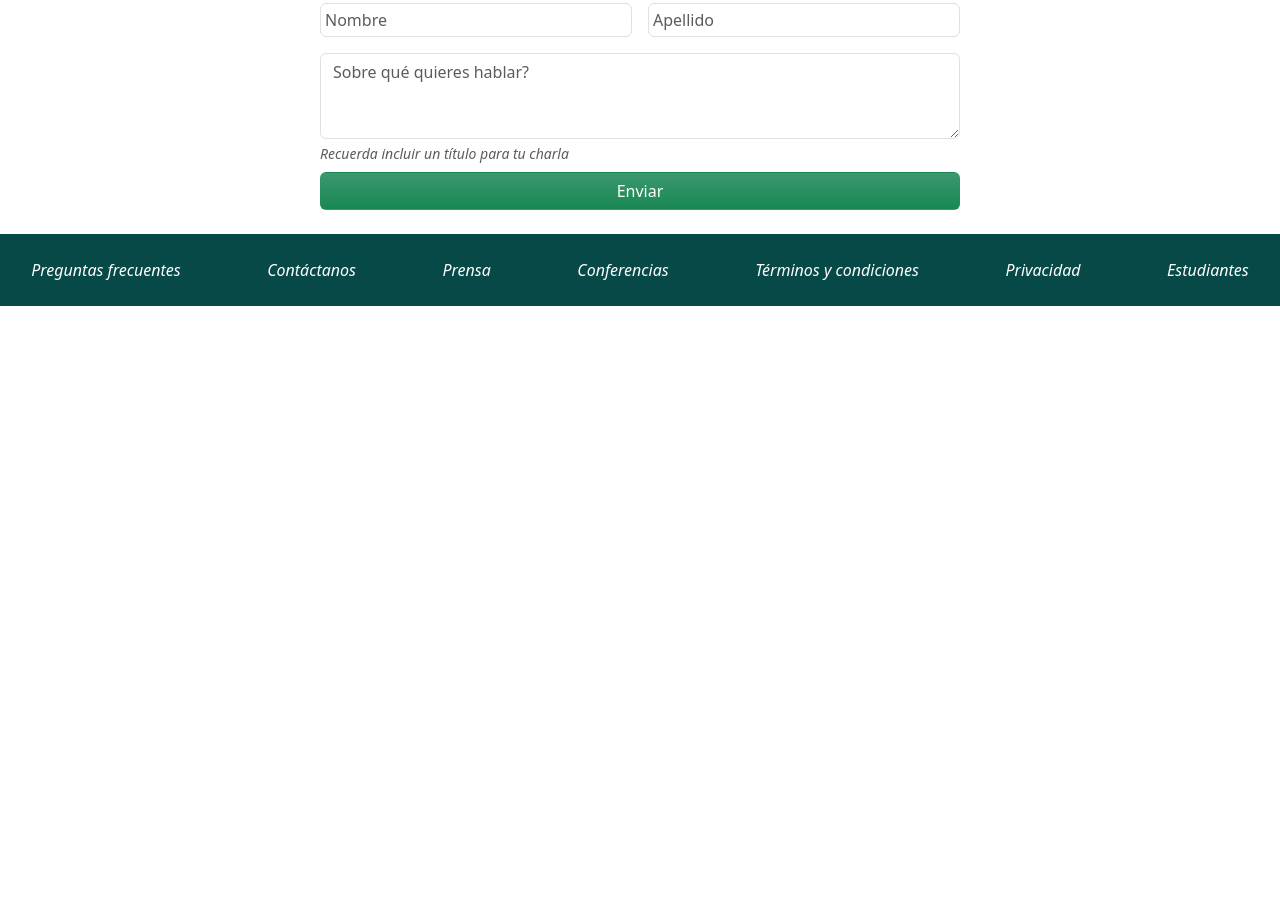
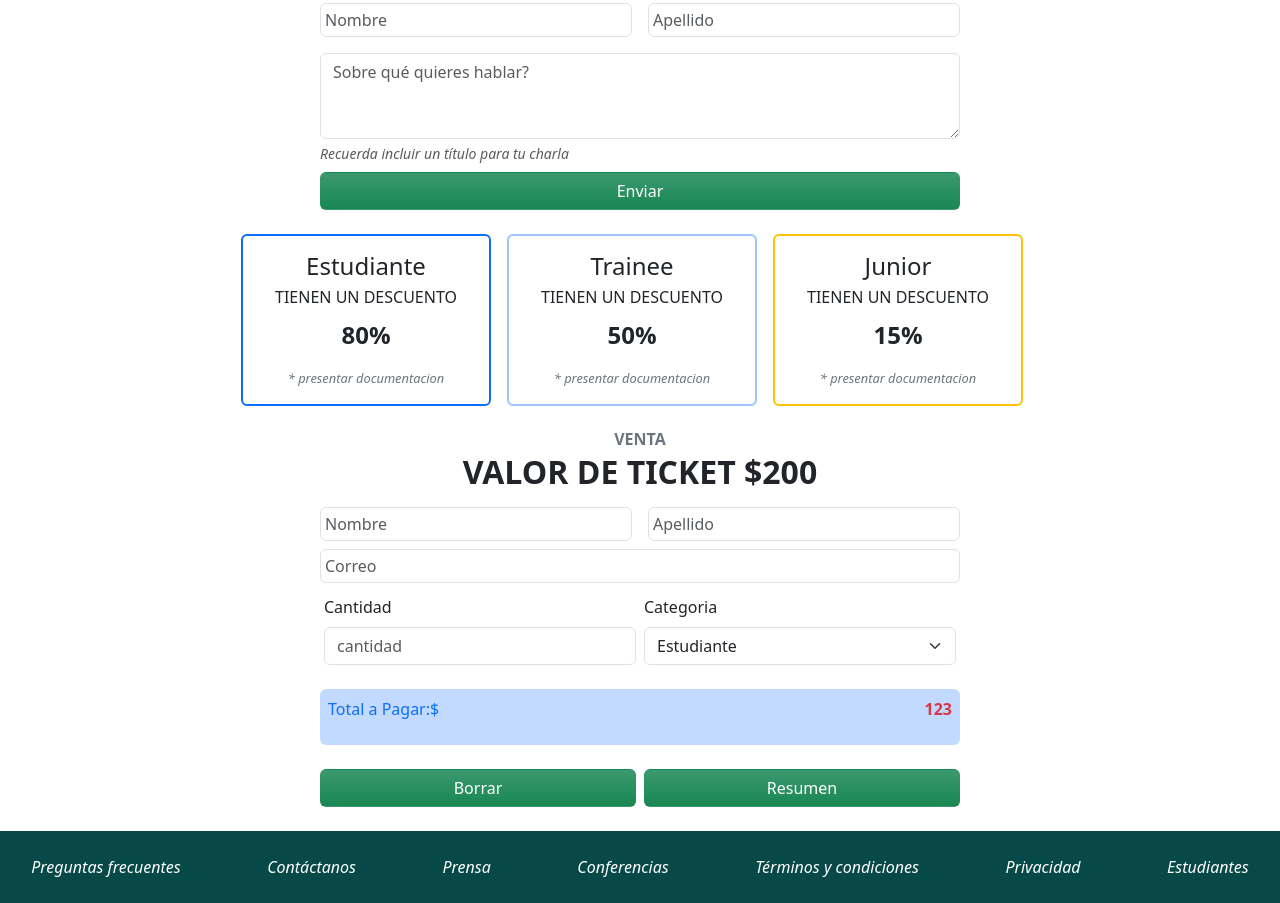
Before and after one commit to duarteandresj/Tp-, a plain HTML site: page index.html in a window 1280 px wide. Shown: the part 1839-2742 px from the top of the page. Before the commit the page ends 2145 px from the top, so only its background shows below. Drawn offline with nearby package versions, Linux system fonts and the light colour scheme.

Commit message:
Se modifica estructura html

```diff
--- a/index.html
+++ b/index.html
@@ -10,7 +10,7 @@
   <!-- Bootstrap -->
   <link href="https://cdn.jsdelivr.net/npm/bootstrap@5.3.2/dist/css/bootstrap.min.css" rel="stylesheet"
     integrity="sha384-T3c6CoIi6uLrA9TneNEoa7RxnatzjcDSCmG1MXxSR1GAsXEV/Dwwykc2MPK8M2HN" crossorigin="anonymous" />
-  <title>Integrador Frontend</title>
+  <title>Integrador Frontend JS</title>
 </head>
 
 <body>
@@ -32,13 +32,14 @@
             <a class="nav-link text-white-50" href="#oradores">Los oradores</a>
             <a class="nav-link text-white-50" href="#lugar">El lugar y la fecha</a>
             <a class="nav-link text-white-50" href="#conviertete">Conviérte en orador</a>
-            <a class="nav-link text-green" href="#">Comprar tickets</a>
+            <a class="nav-link text-green buy-ticket" href="#">Comprar tickets</a>
           </div>
         </div>
       </div>
     </nav>
   </header>
   <main>
+    <div class="contenido-principal">
    <div id="laConferencia">
     <div id="carouselExampleCaptions" class="carousel slide">
       <div class="carousel-indicators">
@@ -68,7 +69,7 @@
           a
           otros estudiantes de Codo a Codo y los oradores de primer nivel que tenemos para ti. Te esperamos!</p>
         <button type="button" class="btn btn-outline-secondary btn-sm bg-gradient text-white">Quiero ser orador</button>
-        <button type="button" class="btn btn-outline bg-success btn-sm bg-gradient text-white">Comprar tickets</button>
+        <button type="button" class="btn btn-outline bg-success btn-sm bg-gradient text-white btn-buy-ticket">Comprar tickets</button>
       </div>
       <button class="carousel-control-prev" type="button" data-bs-target="#carouselExampleCaptions"
         data-bs-slide="prev">
@@ -82,7 +83,6 @@
       </button>
     </div>
    </div>
-
     <div class="Oradores m-2 w-75 m-auto" id="oradores">
       <h2 class="fw-bold mb-3 text-dark text-center text-uppercase"><span class="fs-6 text-secondary">Conoce a
           los</span><br>Oradores
@@ -149,7 +149,6 @@
       <h2 class="fw-bold mb-3 text-dark text-center text-uppercase"><span class="fs-6 text-secondary">Conviérte en
           un</span><br>ORADOR
       </h2>
-
       <form action="">
         <div class="mb-3">
           <div class="form-text w-50 m-auto text-start mb-2 fst-italic">Anótate como orador para dar una <span
@@ -158,9 +157,7 @@
             <input type="text" class="form-control w-50 me-3 p-1" placeholder="Nombre">
             <input type="text" class="form-control w-50 p-1" placeholder="Apellido">
           </div>
-
         </div>
-
         <div class="mb-1 w-50 m-auto">
           <textarea class="form-control" placeholder="Sobre qué quieres hablar?" rows="3"></textarea>
         </div>
@@ -168,6 +165,67 @@
           <button type="button" class="w-100 btn btn-outline bg-success mt-2 bg-gradient text-white">Enviar</button>
         </div>
       </form>
+    </div>
+    </div>
+
+    <div id="comprar-tickets">
+      <div class="seniority d-flex w-75 m-auto  justify-content-center flex-wrap">
+        <div class="card w-25 text-center border-primary border-2 me-3 mb-2" >
+          <div class="card-body">
+            <h4 class="card-title">Estudiante</h4>
+            <p class="card-subtitle text-uppercase mb-2">Tienen un descuento</p>
+            <p class="card-text fs-4 fw-bold">80%</p>
+            <p class="card-text text-secondary fst-italic">* presentar documentacion</p>
+          </div>
+        </div>
+        <div class="card w-25 text-center border-primary-subtle border-2 me-3 mb-2" >
+          <div class="card-body">
+            <h4 class="card-title">Trainee</h4>
+            <p class="card-subtitle text-uppercase mb-2">Tienen un descuento</p>
+            <p class="card-text fs-4 fw-bold">50%</p>
+            <p class="card-text text-secondary fst-italic">* presentar documentacion</p>
+          </div>
+        </div>
+        <div class="card w-25 text-center border-warning border-2 me-3 mb-2" >
+          <div class="card-body">
+            <h4 class="card-title">Junior</h4>
+            <p class="card-subtitle text-uppercase mb-2">Tienen un descuento</p>
+            <p class="card-text fs-4 fw-bold">15%</p>
+            <p class="card-text text-secondary fst-italic">* presentar documentacion</p>
+          </div>
+        </div>
+      </div>
+      <h2 class="fw-bold mb-3 text-dark text-center text-uppercase"><span class="fs-6 text-secondary">Venta</span><br>valor de ticket $200</h2>
+      <div class="mb-3">
+        <div class="d-flex w-50 m-auto">
+          <input type="text" class="form-control w-50 me-3 p-1" placeholder="Nombre">
+          <input type="text" class="form-control w-50 p-1" placeholder="Apellido">
+        </div>
+        <input type="email" class="form-control w-50 m-auto mt-2 p-1" placeholder="Correo">
+        <div class="d-flex w-50 m-auto">
+          <div class="mb-3 w-50 m-auto mt-2 p-1">
+            <label for="cantidad-tickets" class="form-label w-50">Cantidad</label>
+            <input type="email" class="form-control" id="cantidad-tickets" placeholder="cantidad">
+          </div>
+          <div class="mb-3 w-50 m-auto mt-2 p-1">
+            <label class="form-label">Categoria</label>
+            <select class="form-select" aria-label="Default">
+              <option value="1" selected>Estudiante</option>
+              <option value="2">Trainee</option>
+              <option value="3">Junior</option>
+            </select>
+          </div>
+        </div>
+        <div class="d-flex w-50 flex-wrap m-auto mt-1 p-2 rounded-2 bg-primary bg-opacity-25 justify-content-between">
+          <p class="text-primary ">Total a Pagar:$</p>
+          <span id="monto-pagar" class="text-danger fw-bold">123</span>
+        </div>
+
+      </div>
+      <div class="w-50 m-auto mb-4 fst-italic d-flex gap-2">
+        <button type="button" class="w-50 btn btn-outline bg-success mt-2 bg-gradient text-white" >Borrar</button>
+        <button type="button" class="w-50 btn btn-outline bg-success mt-2 bg-gradient text-white">Resumen</button>
+      </div>
     </div>
   </main>
   <footer>
@@ -184,5 +242,6 @@
   <script src="https://cdn.jsdelivr.net/npm/bootstrap@5.3.2/dist/js/bootstrap.bundle.min.js"
     integrity="sha384-C6RzsynM9kWDrMNeT87bh95OGNyZPhcTNXj1NW7RuBCsyN/o0jlpcV8Qyq46cDfL"
     crossorigin="anonymous"></script>
+    <script src="./assets/js/miScript.js"></script>
 </body>
 </html>
```
